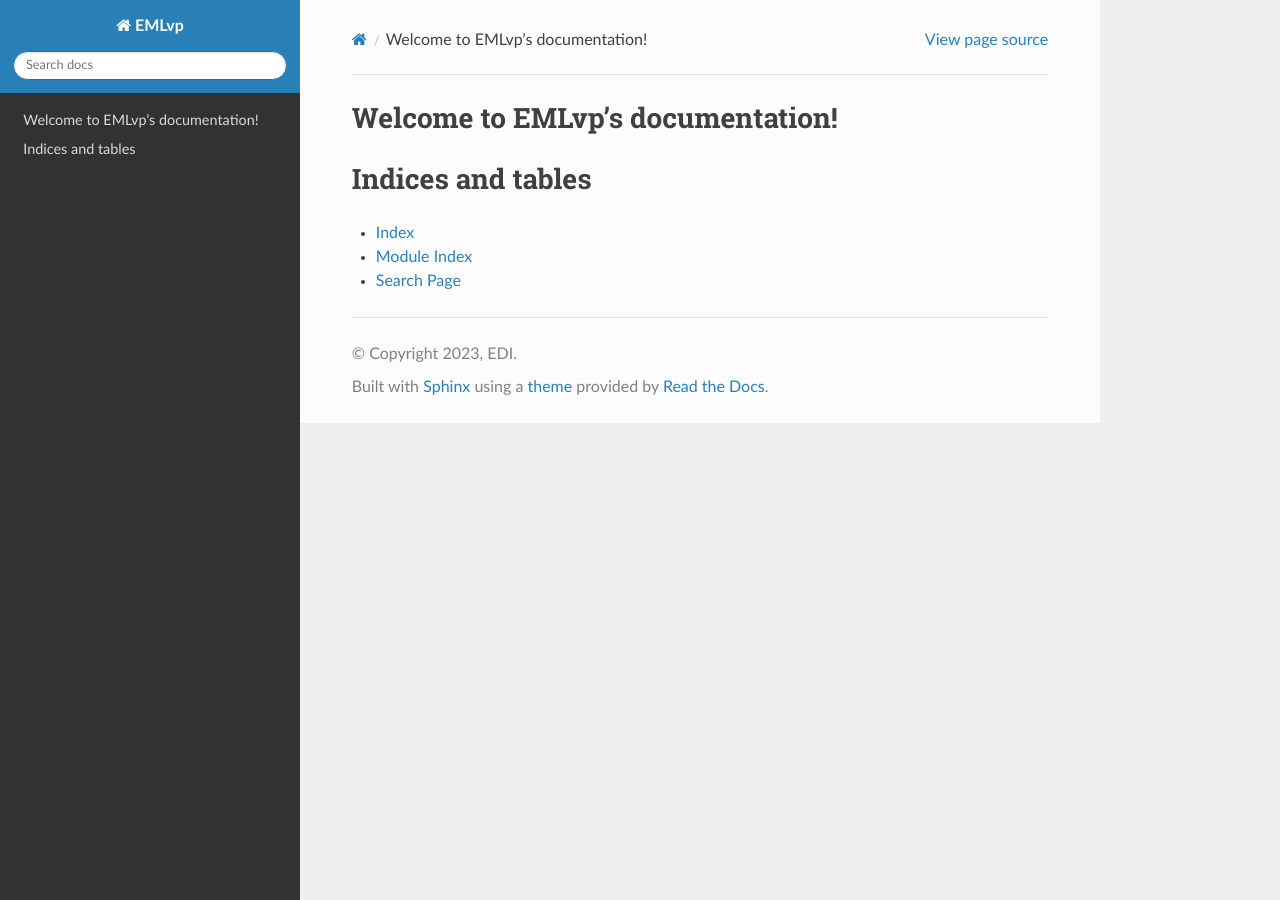
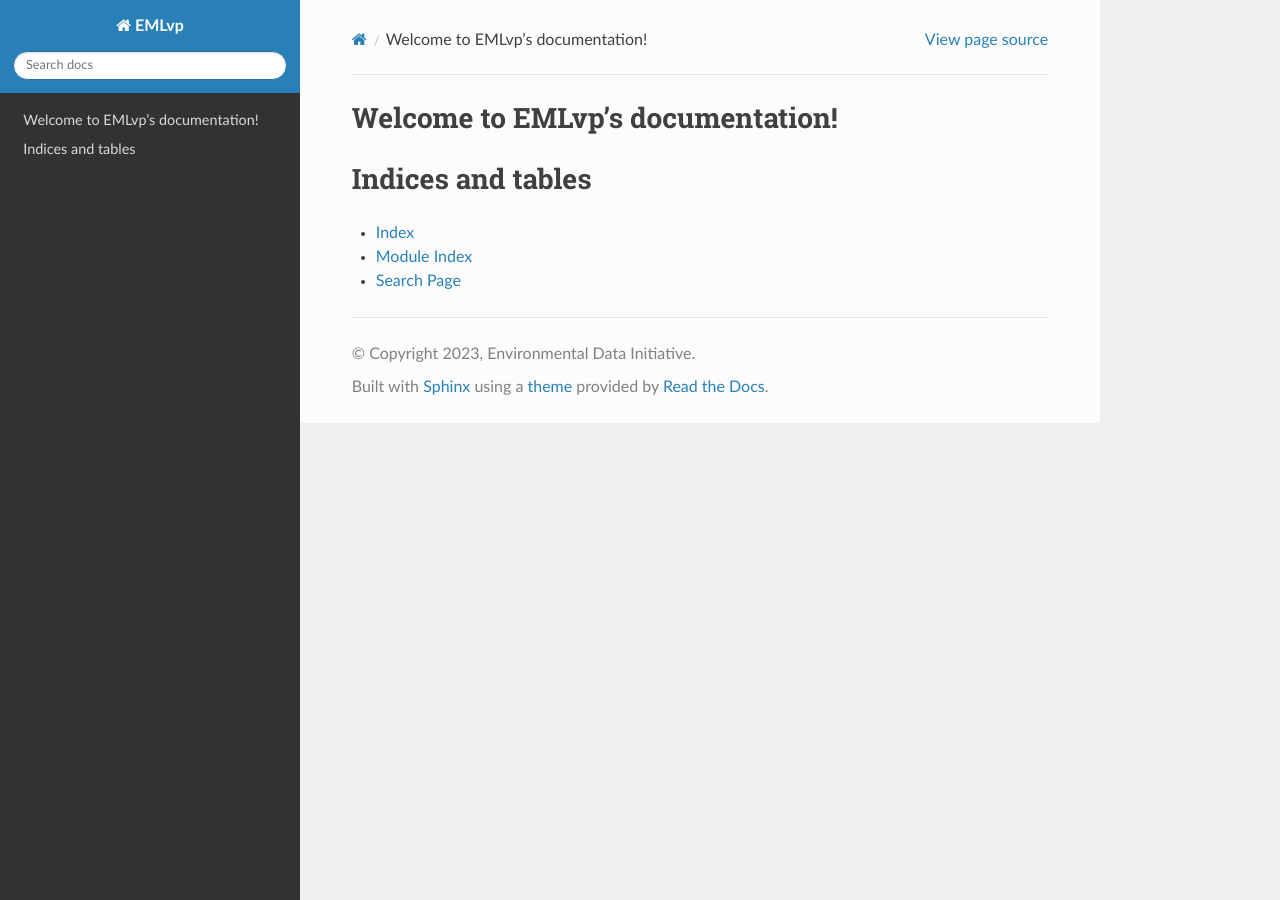
Before and after one commit to PASTAplus/EMLvp, a Sphinx documentation site: the page built from documentation/source/index.rst, in a window 1280 px wide. Built offline with Sphinx 7.4.7 and the Read the Docs theme 2.0.0, drawn with Linux system fonts in a browser that asks for light colours.

Commit message:
Change owner from EDI to Environmental Data Initiative

```diff
--- a/documentation/source/conf.py
+++ b/documentation/source/conf.py
@@ -7,7 +7,7 @@
 # https://www.sphinx-doc.org/en/master/usage/configuration.html#project-information
 
 project = 'EMLvp'
-copyright = '2023, EDI'
+copyright = '2023, Environmental Data Initiative'
 author = 'EDI'
 release = '0.0.1'
 
```
